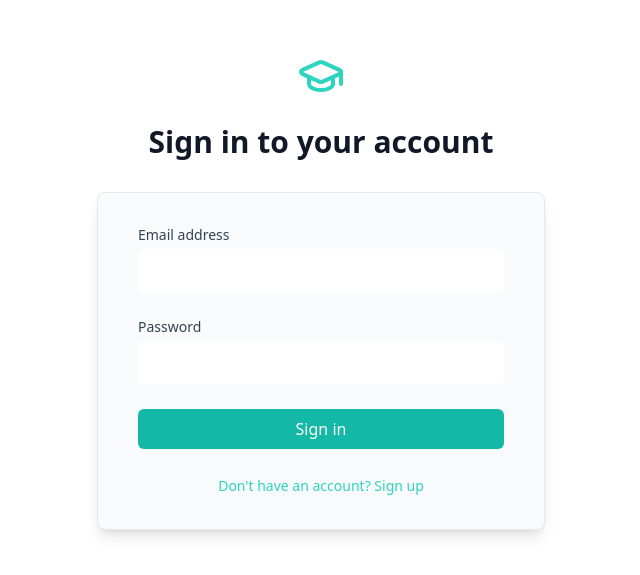
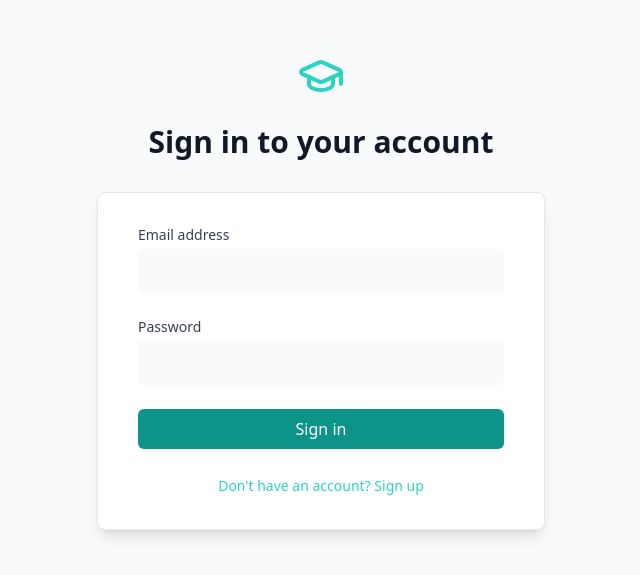
Before and after one commit to MikeKurzewski/my-phd-site, a React (Vite) app: page /login in a window 1280 px wide. Shown: the part 109-684 px from the top of the page, without its empty margins (319-959 px from the left). Built offline with nearby package versions, Linux system fonts and the light colour scheme.

Commit message:
Update index.css

```diff
--- a/src/index.css
+++ b/src/index.css
@@ -53,8 +53,8 @@
     --color-primary-950: 4 47 46;
 
     /* Background colors - Light theme */
-    --color-bg-primary: 255 255 255;    /* white */
-    --color-bg-secondary: 249 250 251;  /* gray-50 */
+    --color-bg-secondary: 255 255 255;    /* white */
+    --color-bg-primary: 249 250 251;  /* gray-50 */
     --color-bg-tertiary: 243 244 246;   /* gray-100 */
 
     /* Text colors - Light theme */
@@ -158,6 +158,12 @@
            focus:outline-none focus:ring-2 focus:ring-[rgb(var(--color-primary-400))] focus:ring-offset-2
            focus:ring-offset-[rgb(var(--color-bg-primary))]
            disabled:opacity-50 disabled:cursor-not-allowed;
+  }
+
+  :root[data-theme="light-teal"] .btn-primary {
+    /* Use a darker teal for better contrast on a light background */
+    @apply bg-[rgb(var(--color-primary-600))] hover:bg-[rgb(var(--color-primary-800))]
+           focus:ring-[rgb(var(--color-primary-600))];
   }
 
   .btn-secondary {
@@ -286,6 +292,12 @@
            rounded-full w-10 h-10 mx-auto animate-spin;
   }
 
+  :root[data-theme="light-teal"] a {
+    /* Use a darker teal for links */
+    @apply text-[rgb(var(--color-primary-700))] hover:text-[rgb(var(--color-primary-600))];
+  }
+
+
   @keyframes spin {
     to {
       transform: rotate(360deg);
```
